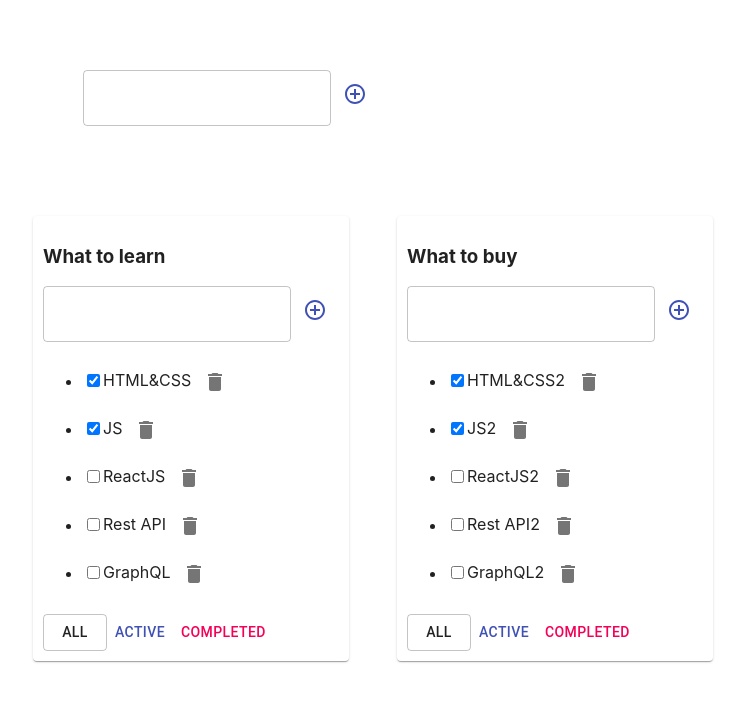
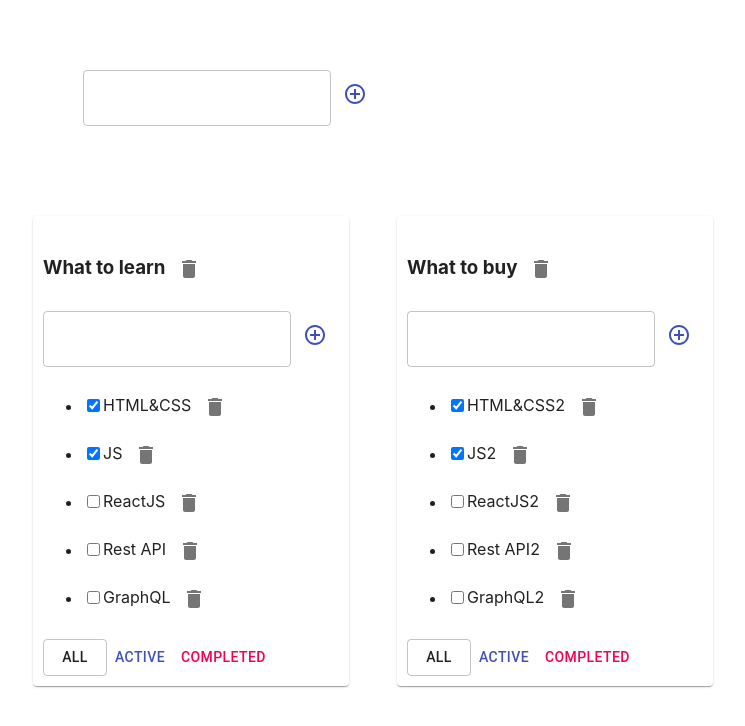
Before and after one commit to Lam1ro4eQ/todolist, a React (Create React App) app: page / in a window 1280 px wide. Shown: the top 726 px of the page, without its empty margins (11-756 px from the left). Built offline with nearby package versions, Linux system fonts and the light colour scheme.

Commit message:
todolists delete todolist

```diff
--- a/src/App.tsx
+++ b/src/App.tsx
@@ -93,6 +93,9 @@ function App() {
     const editTotolistTitle = (todolistID: string, newTitle: string) => {
         setTodolists(todolists.map(el => el.id === todolistID ? {...el, title: newTitle} : el))
     }
+    const deleteTotolistTitle = (todolistID: string) => {
+        setTodolists(todolists.filter(el => el.id != todolistID))
+    }
 
     const editTask = (todolistID: string, taskId: string, newTitle:string) => {
         setTasks({...tasks,[todolistID]:tasks[todolistID].map(el => el.id === taskId ? {...el,title:newTitle} : el)})
@@ -130,6 +133,7 @@ function App() {
                                     filter={mapForTodolists.filter}
                                     editTotolistTitle={editTotolistTitle}
                                     editTask={editTask}
+                                    deleteTotolistTitle={deleteTotolistTitle}
                                 />
                             </Paper>
                         </Grid>)
--- a/src/Todolist.tsx
+++ b/src/Todolist.tsx
@@ -18,6 +18,7 @@ type PropsType = {
     filter: FilterValuesType
     editTotolistTitle: (todolistID: string, newTitle: string) => void
     editTask: (todolistID: string, taskId: string, newTitle:string) => void
+    deleteTotolistTitle: (todolistID: string) => void
 }
 export type TaskType = {
     id: string
@@ -63,6 +64,9 @@ export function Todolist(props: PropsType) {
     const editTaskHandler = (kID: string, newTitle: string) => {
         props.editTask(props.todolistID, kID, newTitle)
     }
+    const deleteTotolistTitleHandler = () => {
+        props.deleteTotolistTitle(props.todolistID)
+    }
 
     return (
         <div className="App">
@@ -71,6 +75,9 @@ export function Todolist(props: PropsType) {
                     <EditableSpan
                         callBack={editTotolistTitleHandler}
                         title={props.title}/>
+                    <IconButton onClick={deleteTotolistTitleHandler}>
+                        <Delete/>
+                    </IconButton>
                 </h3>
                 <FullInput
                     callBack={addTaskHandler}
```
